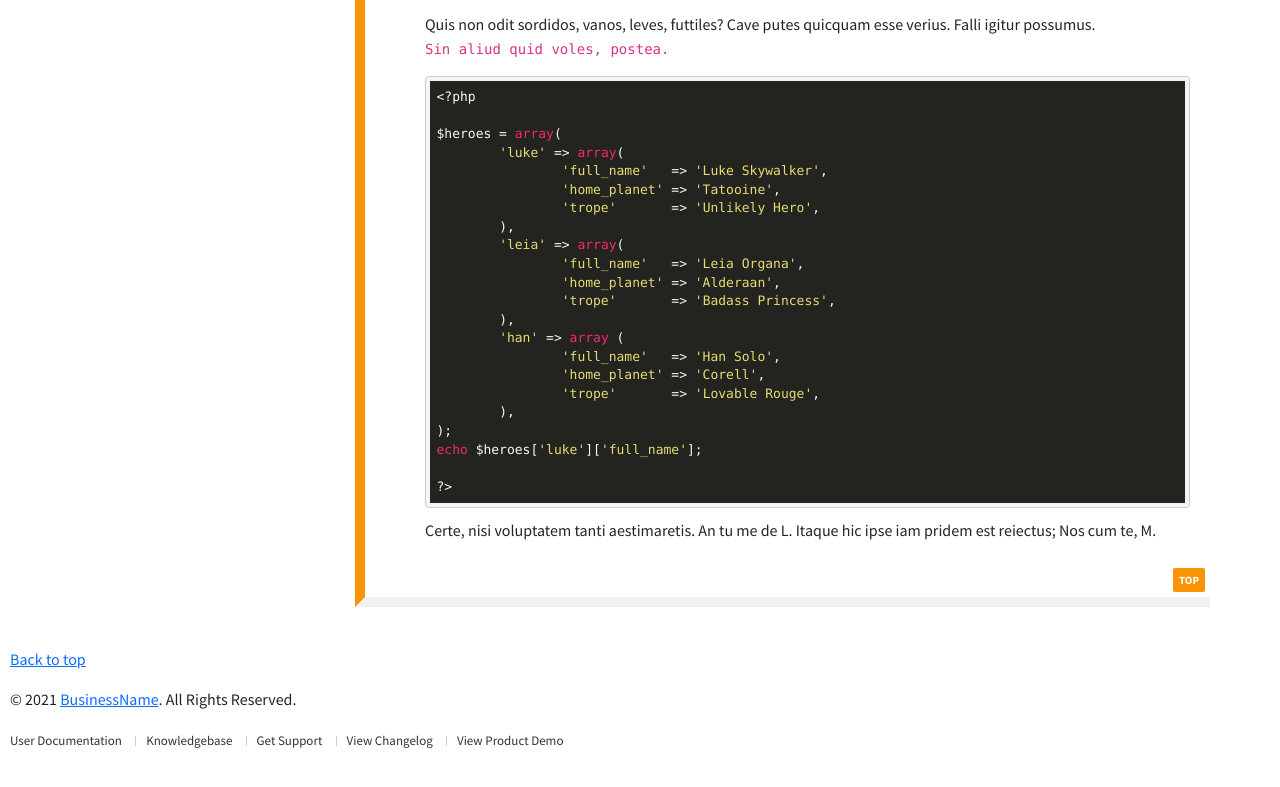
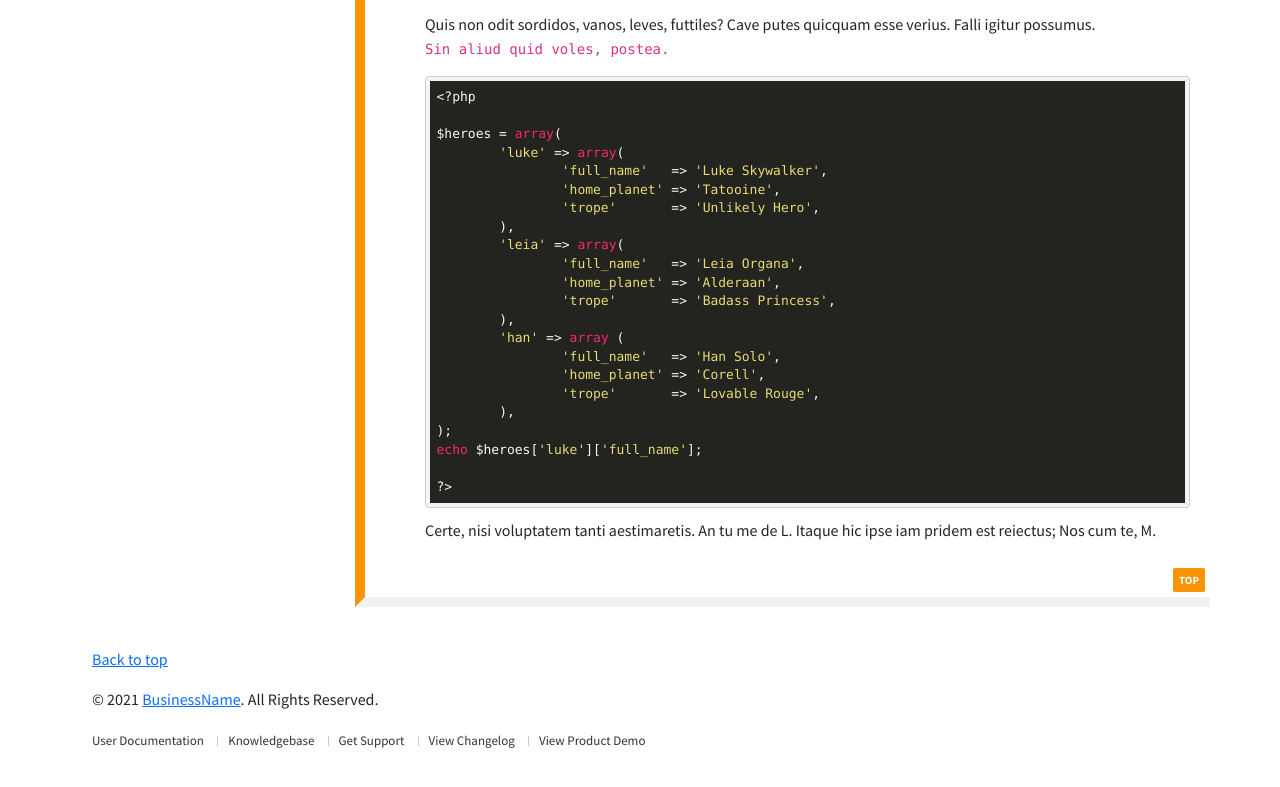
Before and after one commit to Rodgath/Dilaz-Doc, a plain HTML site: page index.html in a window 1280 px wide. Shown: the part 4229-5016 px from the top of the page. Drawn offline with Linux system fonts and the light colour scheme.

Commit message:
Defaultly contain footer to large screens

```diff
--- a/index.html
+++ b/index.html
@@ -249,8 +249,8 @@ echo $heroes['luke']['full_name'];
 
 	<!-- Footer -->
 	<!-- ================================================== -->
-	<footer class="footer col-sm-12 ml-sm-auto col-md-9 col-xl-10">
-		<div class="footer-wrapper">
+	<footer class="footer container-lg">
+		<div class="footer-wrapper  col-sm-12 ml-sm-auto col-md-9 col-lg-12">
 			<p class="pull-right to-top"><a href="#overview">Back to top</a></p>
 			<p>&copy; <span class="yr-cr"></span> <a href="http://bizname.com/">BusinessName</a>. All Rights Reserved. </p>
 		</div>
```
